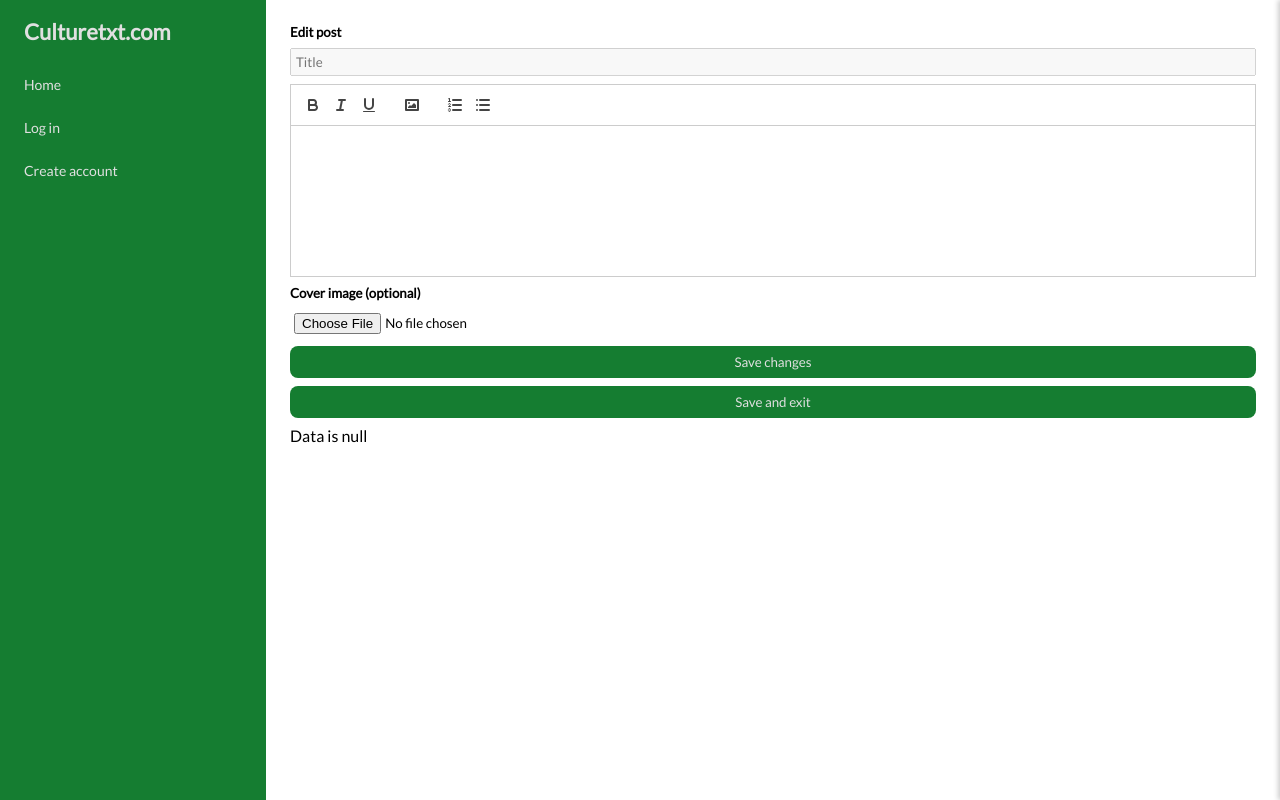
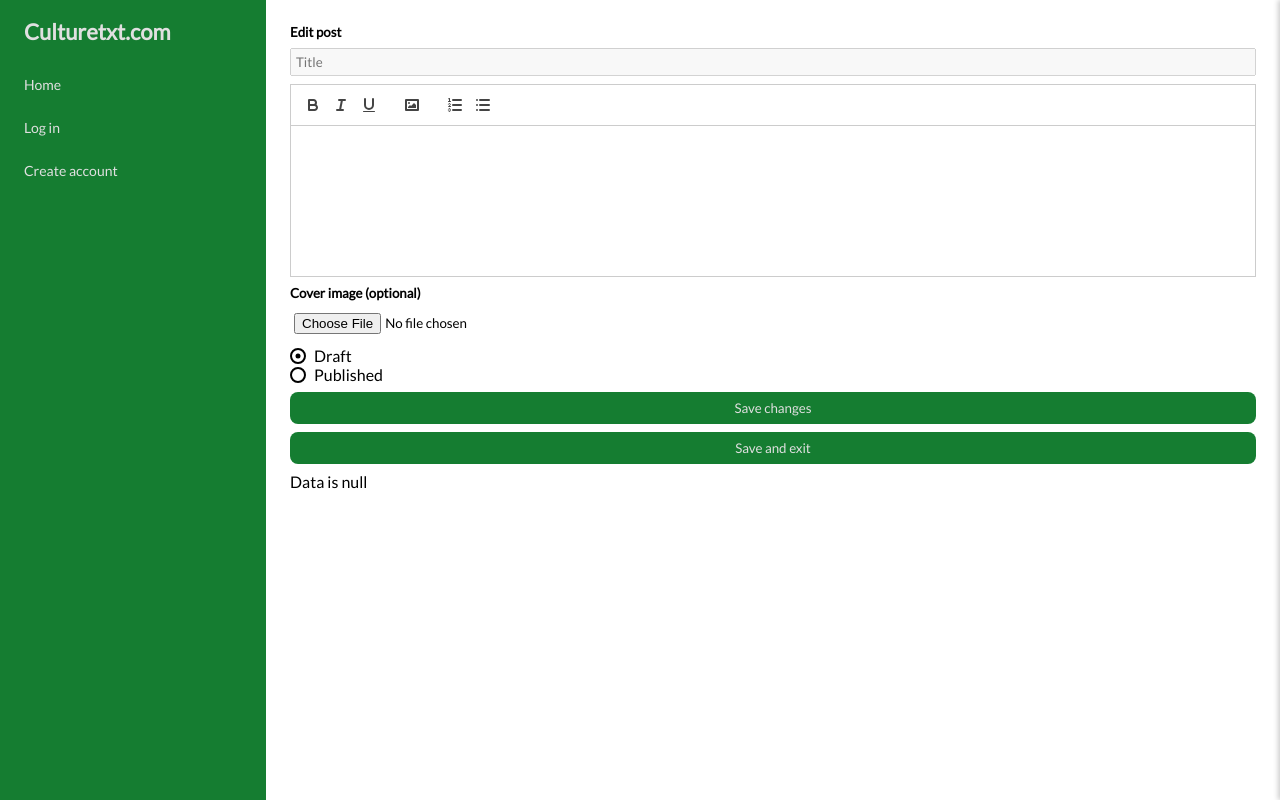
Before and after one commit to ivandax/campodecultura, a React (Vite) app: page /edit/1 in a window 1280 px wide. Built offline with nearby package versions, Linux system fonts and the light colour scheme; no server answers; the database is empty.

Commit message:
Add radiobutton component

```diff
--- /dev/null
+++ b/src/presentation/components/RadioGroup/RadioGroup.Styles.ts
@@ -0,0 +1,50 @@
+import styled from "styled-components";
+
+export const RadioGroupWrapper = styled.div`
+  display: flex;
+  flex-direction: column;
+`;
+
+export const RadioWrapper = styled.label<{
+  $color?: string;
+  $backgroundColor?: string;
+  $borderColor?: string;
+}>`
+  display: flex;
+  align-items: center;
+  cursor: pointer;
+  user-select: none;
+  gap: 8px;
+
+  input {
+    display: none;
+  }
+
+  span {
+    width: 16px;
+    height: 16px;
+    border: 2px solid
+      ${({ theme, $borderColor }) => $borderColor ?? theme.colors.blue};
+    background-color: ${({ theme, $backgroundColor }) =>
+      $backgroundColor ?? theme.colors.white};
+    border-radius: 50%;
+    display: flex;
+    align-items: center;
+    justify-content: center;
+    transition: background-color 0.3s, border-color 0.3s;
+
+    svg {
+      display: none;
+      fill: ${(props) => props.$color};
+    }
+  }
+
+  input:checked + span {
+    border-color: ${(props) => props.$color};
+
+    svg {
+      display: block;
+      fill: ${(props) => props.$color};
+    }
+  }
+`;
--- /dev/null
+++ b/src/presentation/components/RadioGroup/RadioGroup.tsx
@@ -0,0 +1,62 @@
+import * as S from "./RadioGroup.Styles";
+
+interface RadioOption<T> {
+  label: string;
+  value: T;
+}
+
+interface RadioGroupProps<T> {
+  name: string;
+  options: RadioOption<T>[];
+  selectedValue: string;
+  onChange: (value: T) => void;
+  color?: string;
+  backgroundColor?: string;
+  borderColor?: string;
+}
+
+const RadioGroup = <T extends string | number>({
+  name,
+  options,
+  selectedValue,
+  onChange,
+  color,
+  backgroundColor,
+  borderColor,
+}: RadioGroupProps<T>) => {
+  return (
+    <S.RadioGroupWrapper>
+      {options.map((option) => (
+        <S.RadioWrapper>
+          <input
+            type="radio"
+            name={name}
+            value={option.value}
+            checked={selectedValue === option.value}
+            onChange={() => onChange(option.value)}
+          />
+          <span>
+            <svg
+              xmlns="http://www.w3.org/2000/svg"
+              viewBox="0 0 24 24"
+              width="14"
+              height="14"
+            >
+              <circle cx="12" cy="12" r="5" />
+            </svg>
+          </span>
+          <S.RadioWrapper
+            key={option.value}
+            $color={color}
+            $backgroundColor={backgroundColor}
+            $borderColor={borderColor}
+          >
+            {option.label}
+          </S.RadioWrapper>
+        </S.RadioWrapper>
+      ))}
+    </S.RadioGroupWrapper>
+  );
+};
+
+export { RadioGroup };
--- a/src/presentation/views/CreateEditPost/CreateEditPost.tsx
+++ b/src/presentation/views/CreateEditPost/CreateEditPost.tsx
@@ -8,10 +8,12 @@ import "react-quill/dist/quill.snow.css";
 import { MainButton } from "@src/presentation/components/Buttons/MainButton";
 import { notifyError, notifySuccess } from "@src/presentation/utils";
 import { Spinner } from "@src/presentation/components/Spinner";
+import { RadioGroup } from "@src/presentation/components/RadioGroup/RadioGroup";
 
 function CreateEditPost() {
   const [title, setTitle] = useState("");
   const [content, setContent] = useState("");
+  const [status, setStatus] = useState<"draft" | "published">("draft");
   const [photo, setPhoto] = useState<null | string>(null);
   const [isLoading, setIsLoading] = useState(false);
   const [message, setMessage] = useState<null | string>(null);
@@ -35,7 +37,7 @@ function CreateEditPost() {
       coverImage: photo,
       language: "en",
       categories: [],
-      status: "published",
+      status: status,
       authorId: user.id,
     });
     setIsLoading(false);
@@ -56,6 +58,7 @@ function CreateEditPost() {
       content: content,
       coverImage: photo,
       editedOn: +new Date(),
+      status,
     });
     setIsLoading(false);
     if (result.error) {
@@ -107,6 +110,7 @@ function CreateEditPost() {
         setTitle(postResult.data.title);
         setContent(postResult.data.content);
         setPhoto(postResult.data.coverImage);
+        setStatus(postResult.data.status);
       }
     };
 
@@ -149,6 +153,18 @@ function CreateEditPost() {
           <img src={photo} alt="Preview" style={{ maxWidth: "100%" }} />
         </PhotoPreview>
       )}
+      <RadioGroup
+        name="status"
+        options={[
+          { label: "Draft", value: "draft" },
+          { label: "Published", value: "published" },
+        ]}
+        selectedValue={status}
+        onChange={setStatus}
+        color="#ffffff"
+        backgroundColor="#007bff"
+        borderColor="#007bff"
+      />
       {isEditMode && (
         <MainButton
           disabled={isLoading || !user}
```
